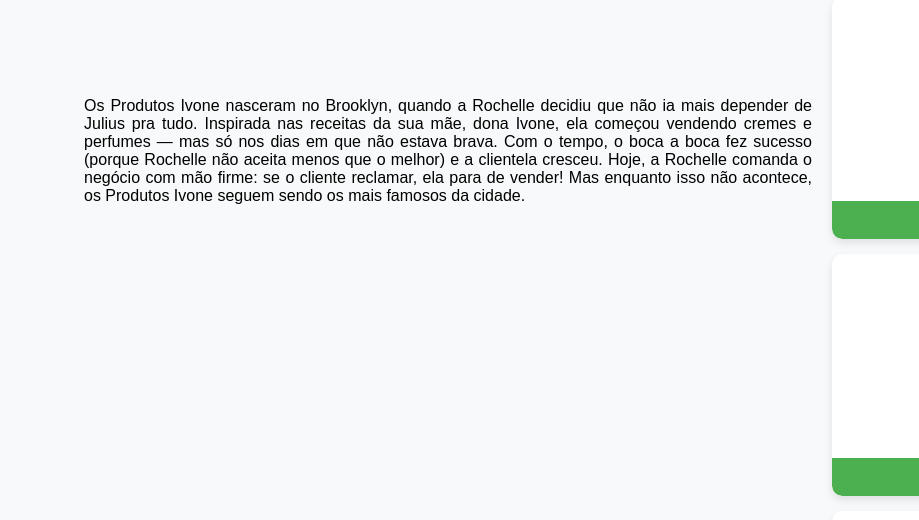
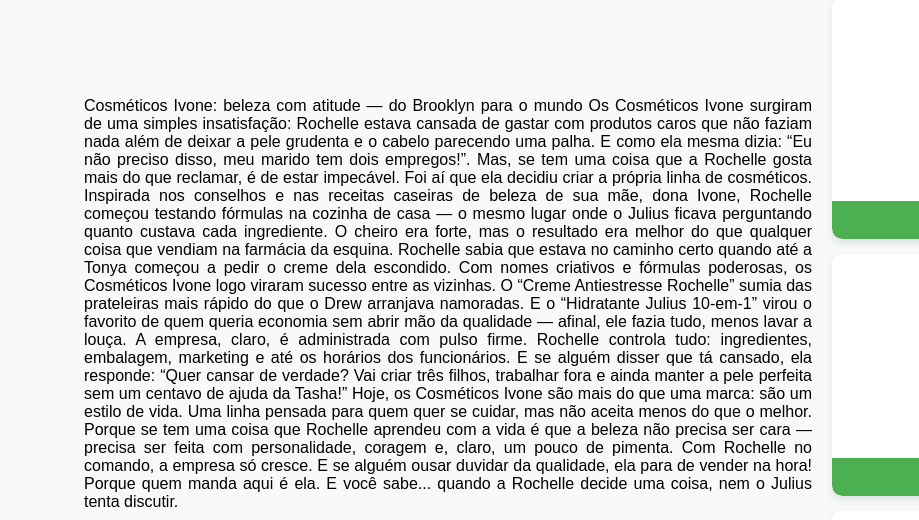
Before and after one commit to FerSouzza/atividade8, a plain HTML site: page index.html in a window 1280 px wide. Shown: the part 280-800 px from the top of the page, 0-919 px from the left. Drawn offline with Linux system fonts and the light colour scheme.

Commit message:
Update index.html

```diff
--- a/index.html
+++ b/index.html
@@ -15,11 +15,19 @@
     <h1> SOBRE NÓS</h1>
     <div class="content">
         <div class="left-side">
-            <p> Os Produtos Ivone nasceram no Brooklyn, quando a Rochelle decidiu que não ia mais depender de Julius pra tudo.
-              Inspirada nas receitas da sua mãe, dona Ivone, ela começou vendendo cremes e perfumes — mas só nos dias em que não estava brava.
-               Com o tempo, o boca a boca fez sucesso (porque Rochelle não aceita menos que o melhor) e a clientela cresceu.
-                Hoje, a Rochelle comanda o negócio com mão firme: se o cliente reclamar, ela para de vender!
-                 Mas enquanto isso não acontece, os Produtos Ivone seguem sendo os mais famosos da cidade.</p>
+            <p> Cosméticos Ivone: beleza com atitude — do Brooklyn para o mundo
+
+Os Cosméticos Ivone surgiram de uma simples insatisfação: Rochelle estava cansada de gastar com produtos caros que não faziam nada além de deixar a pele grudenta e o cabelo parecendo uma palha. E como ela mesma dizia: “Eu não preciso disso, meu marido tem dois empregos!”. Mas, se tem uma coisa que a Rochelle gosta mais do que reclamar, é de estar impecável. Foi aí que ela decidiu criar a própria linha de cosméticos.
+
+Inspirada nos conselhos e nas receitas caseiras de beleza de sua mãe, dona Ivone, Rochelle começou testando fórmulas na cozinha de casa — o mesmo lugar onde o Julius ficava perguntando quanto custava cada ingrediente. O cheiro era forte, mas o resultado era melhor do que qualquer coisa que vendiam na farmácia da esquina. Rochelle sabia que estava no caminho certo quando até a Tonya começou a pedir o creme dela escondido.
+
+Com nomes criativos e fórmulas poderosas, os Cosméticos Ivone logo viraram sucesso entre as vizinhas. O “Creme Antiestresse Rochelle” sumia das prateleiras mais rápido do que o Drew arranjava namoradas. E o “Hidratante Julius 10-em-1” virou o favorito de quem queria economia sem abrir mão da qualidade — afinal, ele fazia tudo, menos lavar a louça.
+
+A empresa, claro, é administrada com pulso firme. Rochelle controla tudo: ingredientes, embalagem, marketing e até os horários dos funcionários. E se alguém disser que tá cansado, ela responde: “Quer cansar de verdade? Vai criar três filhos, trabalhar fora e ainda manter a pele perfeita sem um centavo de ajuda da Tasha!”
+
+Hoje, os Cosméticos Ivone são mais do que uma marca: são um estilo de vida. Uma linha pensada para quem quer se cuidar, mas não aceita menos do que o melhor. Porque se tem uma coisa que Rochelle aprendeu com a vida é que a beleza não precisa ser cara — precisa ser feita com personalidade, coragem e, claro, um pouco de pimenta.
+
+Com Rochelle no comando, a empresa só cresce. E se alguém ousar duvidar da qualidade, ela para de vender na hora! Porque quem manda aqui é ela. E você sabe... quando a Rochelle decide uma coisa, nem o Julius tenta discutir.</p>
         </div>
 
         <div class="right-side">
```
